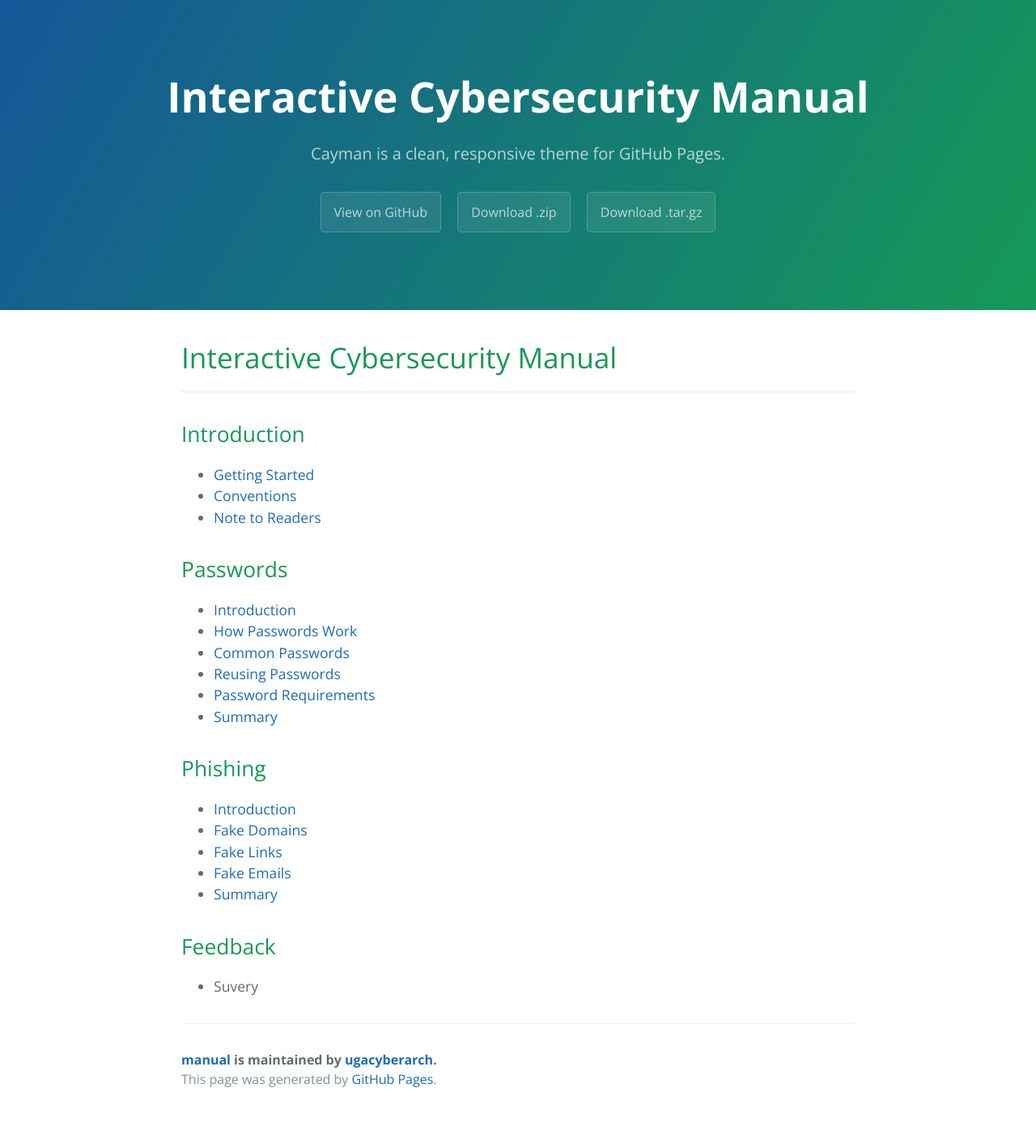
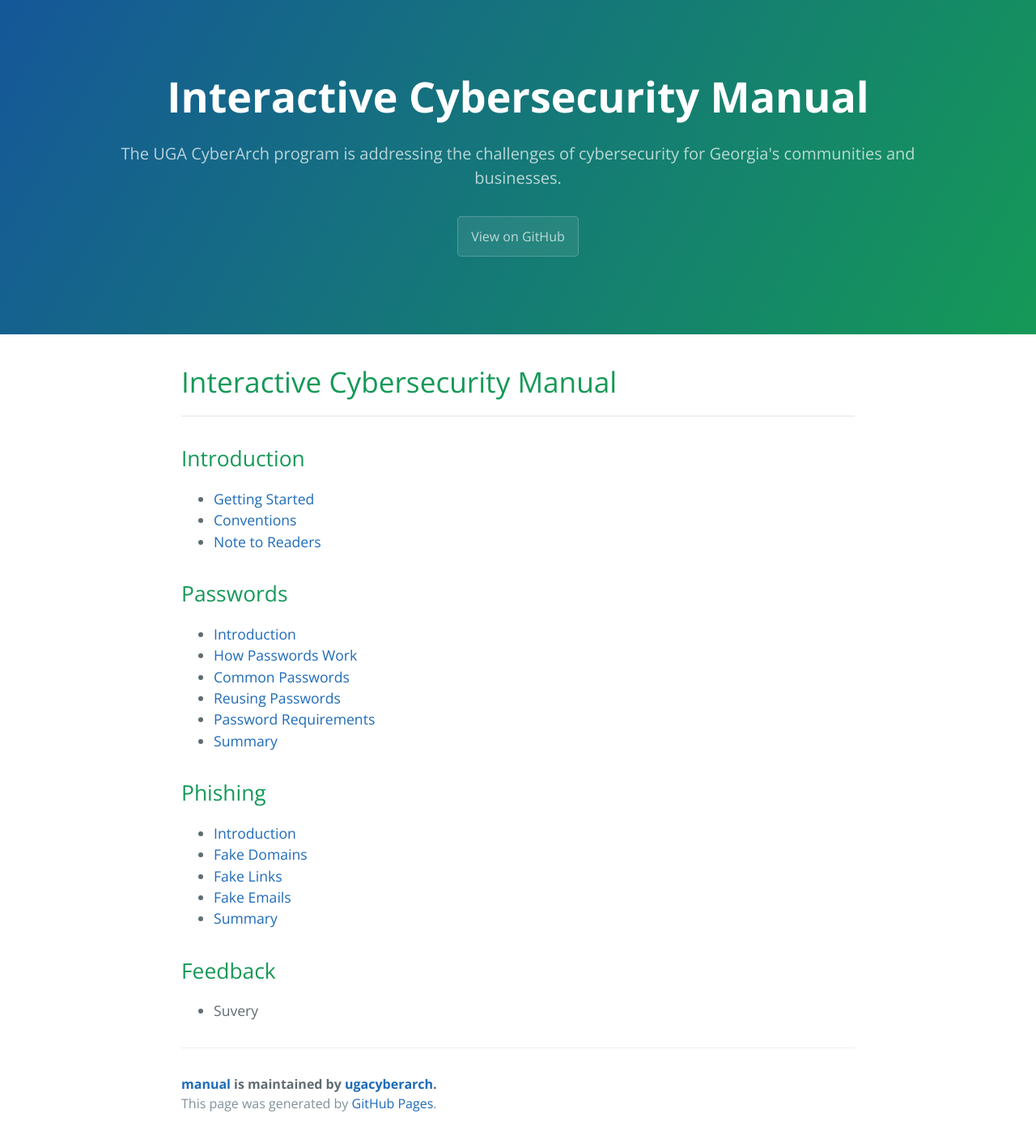
Before and after one commit to ugacyberarch/manual, a Jekyll site: the page built from home_page.md, in a window 1280 px wide. Shown: the whole page at 81% size. Built offline with Jekyll 4.4.1, drawn with Linux system fonts in a browser that asks for light colours; our own code applies the rules of GitHub Pages for plain Markdown files; before the commit the page ends 1377 px from its top, so only the background shows below that.

Commit message:
Update _config.yml

```diff
--- a/_config.yml
+++ b/_config.yml
@@ -1,5 +1,5 @@
 title: CyberArch
-description: Cayman is a clean, responsive theme for GitHub Pages.
-show_downloads: true
+description: The UGA CyberArch program is addressing the challenges of cybersecurity for Georgia's communities and businesses.
+show_downloads: false
 google_analytics:
 theme: jekyll-theme-cayman
```
